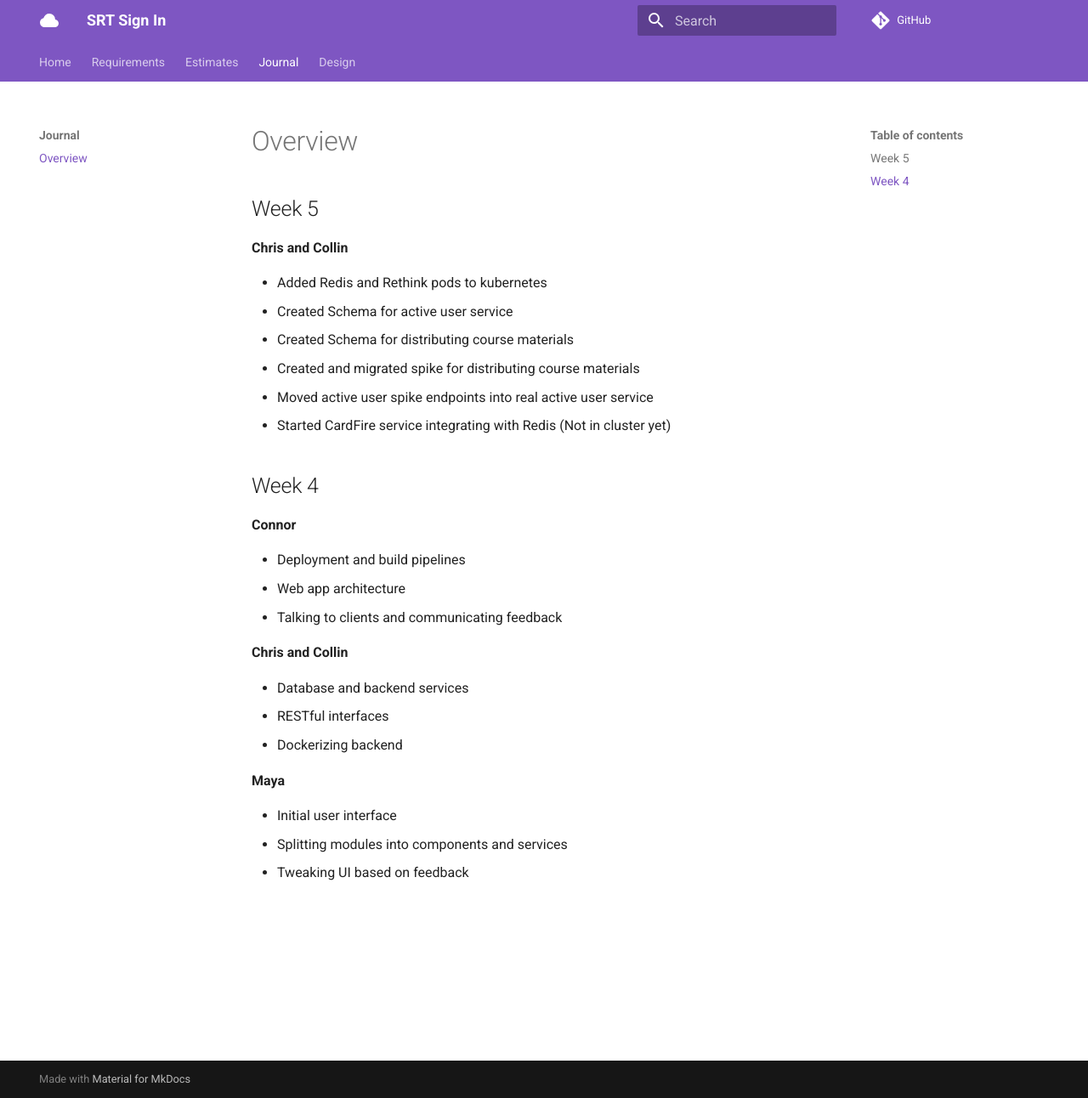
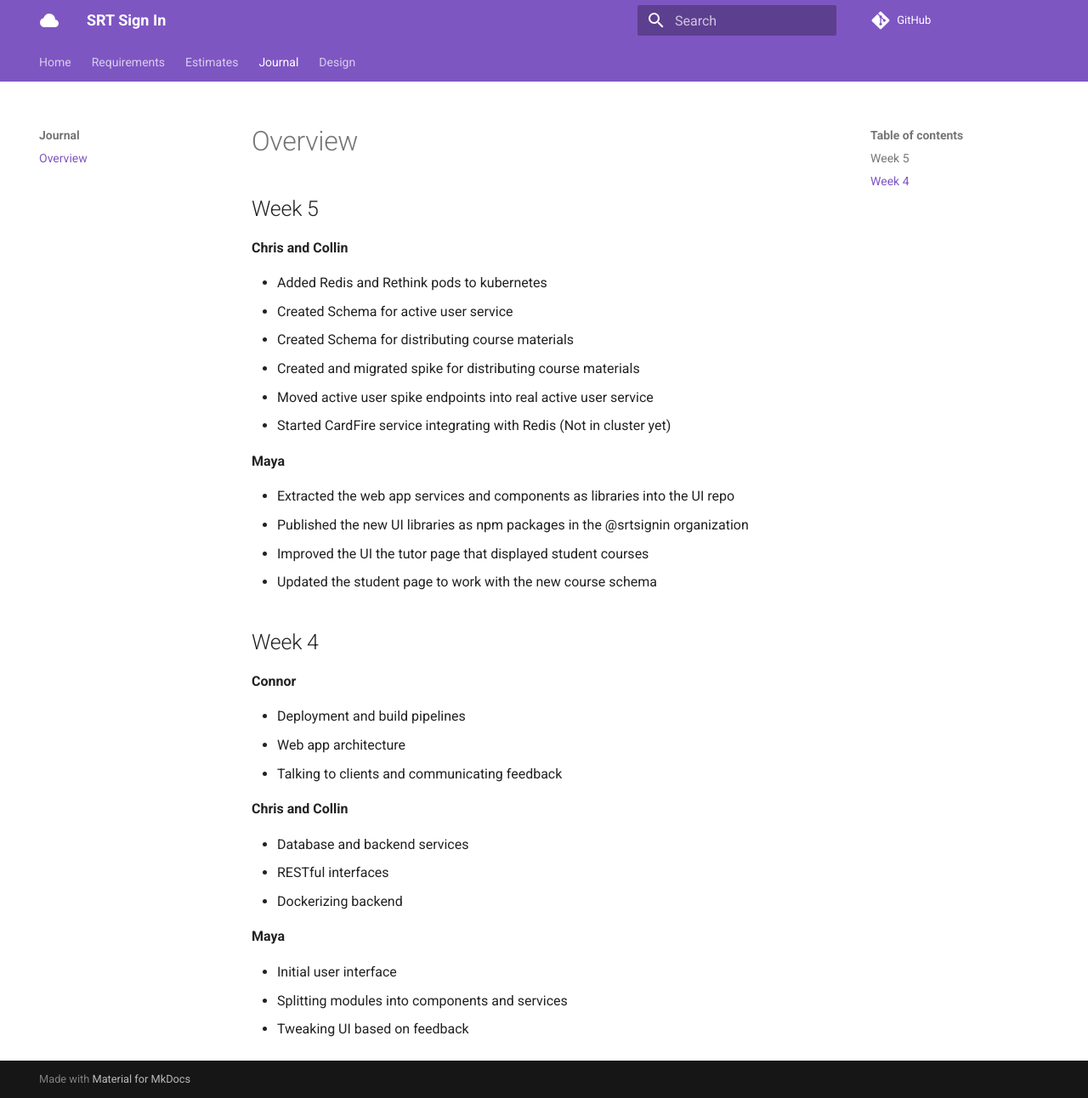
Before and after one commit to srtsignin/docs, an MkDocs documentation site: the page built from docs/journal/index.md, in a window 1280 px wide and 1292 px high. Shown: the whole window at 85% size. Built offline with MkDocs 1.6.1 and Material for MkDocs 9.7.7, drawn with Linux system fonts in a browser that asks for light colours.

```diff
--- a/docs/journal/index.md
+++ b/docs/journal/index.md
@@ -10,6 +10,13 @@
 - Created and migrated spike for distributing course materials
 - Moved active user spike endpoints into real active user service
 - Started CardFire service integrating with Redis (Not in cluster yet)
+
+**Maya**
+
+- Extracted the web app services and components as libraries into the UI repo
+- Published the new UI libraries as npm packages in the @srtsignin organization
+- Improved the UI the tutor page that displayed student courses
+- Updated the student page to work with the new course schema
 
 ## Week 4
 
```
